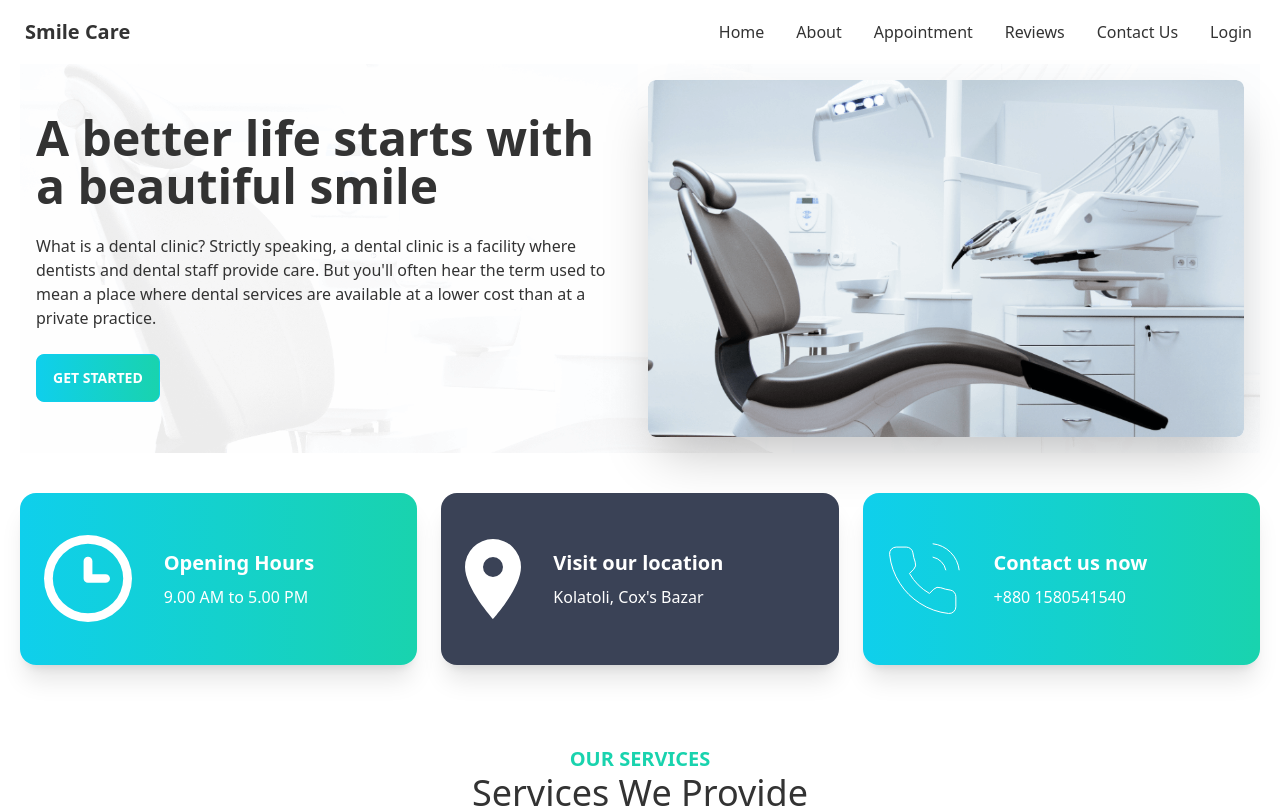
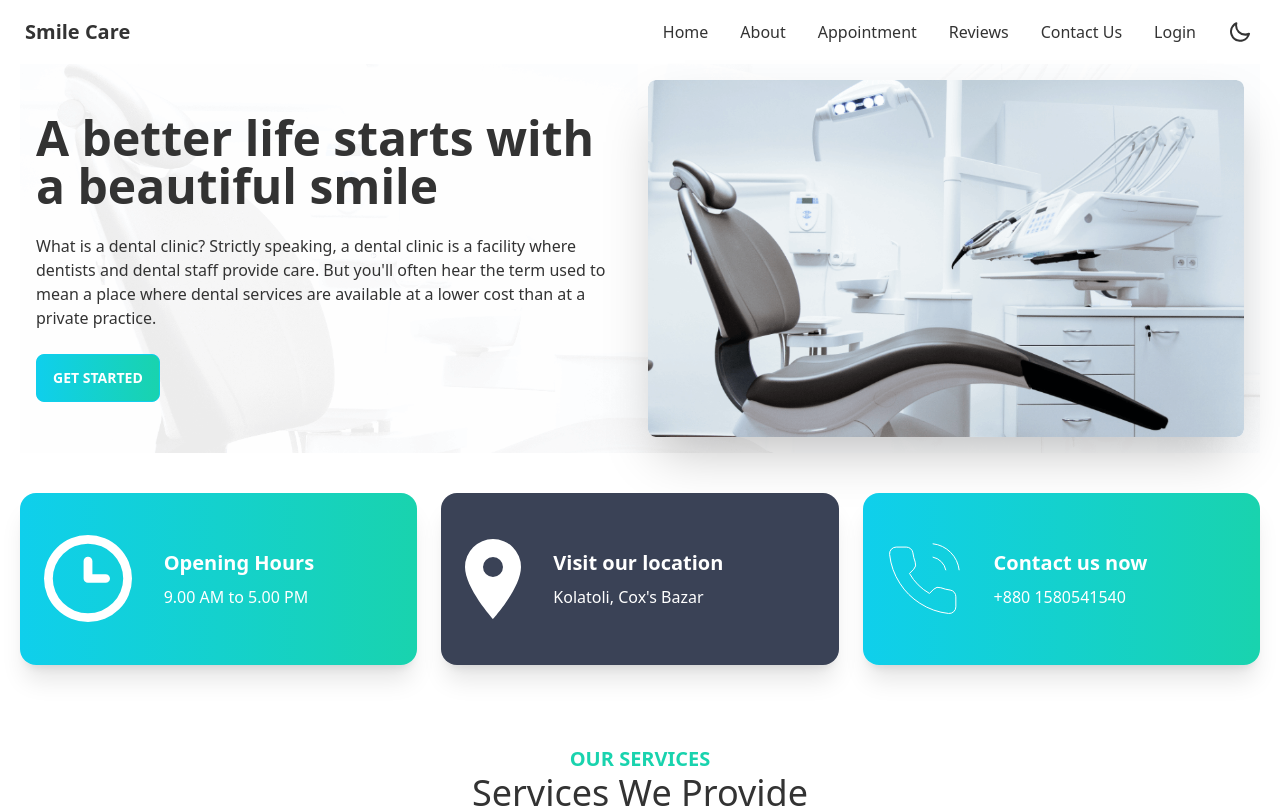
Before and after one commit to mizbauddintareq/smile-care, a React (Create React App) app: page / in a window 1280 px wide. Shown: the top 808 px of the page. Built offline with nearby package versions, Linux system fonts and the light colour scheme.

Commit message:
added darkmode for home page

```diff
--- a/public/index.html
+++ b/public/index.html
@@ -24,9 +24,9 @@
       work correctly both with client-side routing and a non-root public URL.
       Learn how to configure a non-root public URL by running `npm run build`.
     -->
-    <title>React App</title>
+    <title>Smile Care</title>
   </head>
-  <body>
+  <body className="dark">
     <noscript>You need to enable JavaScript to run this app.</noscript>
     <div id="root"></div>
     <!--
--- a/src/App.js
+++ b/src/App.js
@@ -3,7 +3,7 @@
 
 function App() {
   return (
-    <div className="max-w-[1440px] mx-auto">
+    <div className="max-w-[1440px] mx-auto dark:bg-slate-900 dark:text-white">
       <RouterProvider router={router} />
     </div>
   );
--- a/src/Pages/Home/Home/Home.js
+++ b/src/Pages/Home/Home/Home.js
@@ -8,7 +8,7 @@
 
 const Home = () => {
   return (
-    <div className="mx-5">
+    <div className="mx-5 dark:mx-0">
       <Banner />
       <InfoCards />
       <Services />
--- a/src/Pages/Home/InfoCards/InfoCards.js
+++ b/src/Pages/Home/InfoCards/InfoCards.js
@@ -28,7 +28,7 @@
     },
   ];
   return (
-    <div className="grid gap-6 mt-10 grid-cols-1 md:grid-cols-2 lg:grid-cols-3">
+    <div className="grid gap-6 dark:p-6 mt-10 grid-cols-1 md:grid-cols-2 lg:grid-cols-3">
       {cardData.map((info) => (
         <InfoCard key={info.id} data={info} />
       ))}
--- a/src/Pages/Home/Services/Service.js
+++ b/src/Pages/Home/Services/Service.js
@@ -1,7 +1,7 @@
 const Service = ({ data }) => {
   const { name, description, image } = data;
   return (
-    <div className="card bg-base-100 shadow-xl">
+    <div className="card dark:bg-accent shadow-xl">
       <figure className="px-10 pt-10">
         <img src={image} alt="service-img" className="rounded-xl" />
       </figure>
--- a/src/Pages/Home/Services/Services.js
+++ b/src/Pages/Home/Services/Services.js
@@ -35,7 +35,7 @@
         </h4>
         <h2 className="text-4xl">Services We Provide</h2>
       </div>
-      <div className="grid grid-cols-1 md:grid-cols-2 lg:grid-cols-3 gap-8 mt-16">
+      <div className="grid dark:p-6 grid-cols-1 md:grid-cols-2 lg:grid-cols-3 gap-8 mt-16">
         {serviceData.map((service) => (
           <Service key={service.id} data={service} />
         ))}
--- a/src/Pages/Home/Shared/Header/Header.js
+++ b/src/Pages/Home/Shared/Header/Header.js
@@ -1,6 +1,28 @@
+import { useEffect, useState } from "react";
 import { Link } from "react-router-dom";
 
 const Header = () => {
+  const [theme, setTheme] = useState(null);
+
+  useEffect(() => {
+    if (window.matchMedia("(prefers-color-scheme: dark)").matches) {
+      setTheme("dark");
+    } else {
+      setTheme("light");
+    }
+  }, []);
+
+  useEffect(() => {
+    if (theme === "dark") {
+      document.documentElement.classList.add("dark");
+    } else {
+      document.documentElement.classList.remove("dark");
+    }
+  }, [theme]);
+
+  const handleThemeSwitch = () => {
+    setTheme(theme === "dark" ? "light" : "dark");
+  };
   const menuItems = (
     <>
       <li>
@@ -21,11 +43,34 @@
       <li>
         <Link to="/">Login</Link>
       </li>
+      <li>
+        {theme === "light" ? (
+          <button onClick={handleThemeSwitch}>
+            <svg
+              className="swap-off fill-current w-6 h-6"
+              xmlns="http://www.w3.org/2000/svg"
+              viewBox="0 0 24 24"
+            >
+              <path d="M21.64,13a1,1,0,0,0-1.05-.14,8.05,8.05,0,0,1-3.37.73A8.15,8.15,0,0,1,9.08,5.49a8.59,8.59,0,0,1,.25-2A1,1,0,0,0,8,2.36,10.14,10.14,0,1,0,22,14.05,1,1,0,0,0,21.64,13Zm-9.5,6.69A8.14,8.14,0,0,1,7.08,5.22v.27A10.15,10.15,0,0,0,17.22,15.63a9.79,9.79,0,0,0,2.1-.22A8.11,8.11,0,0,1,12.14,19.73Z" />
+            </svg>
+          </button>
+        ) : (
+          <button onClick={handleThemeSwitch}>
+            <svg
+              className="swap-on fill-current w-6 h-6"
+              xmlns="http://www.w3.org/2000/svg"
+              viewBox="0 0 24 24"
+            >
+              <path d="M5.64,17l-.71.71a1,1,0,0,0,0,1.41,1,1,0,0,0,1.41,0l.71-.71A1,1,0,0,0,5.64,17ZM5,12a1,1,0,0,0-1-1H3a1,1,0,0,0,0,2H4A1,1,0,0,0,5,12Zm7-7a1,1,0,0,0,1-1V3a1,1,0,0,0-2,0V4A1,1,0,0,0,12,5ZM5.64,7.05a1,1,0,0,0,.7.29,1,1,0,0,0,.71-.29,1,1,0,0,0,0-1.41l-.71-.71A1,1,0,0,0,4.93,6.34Zm12,.29a1,1,0,0,0,.7-.29l.71-.71a1,1,0,1,0-1.41-1.41L17,5.64a1,1,0,0,0,0,1.41A1,1,0,0,0,17.66,7.34ZM21,11H20a1,1,0,0,0,0,2h1a1,1,0,0,0,0-2Zm-9,8a1,1,0,0,0-1,1v1a1,1,0,0,0,2,0V20A1,1,0,0,0,12,19ZM18.36,17A1,1,0,0,0,17,18.36l.71.71a1,1,0,0,0,1.41,0,1,1,0,0,0,0-1.41ZM12,6.5A5.5,5.5,0,1,0,17.5,12,5.51,5.51,0,0,0,12,6.5Zm0,9A3.5,3.5,0,1,1,15.5,12,3.5,3.5,0,0,1,12,15.5Z" />
+            </svg>
+          </button>
+        )}
+      </li>
     </>
   );
 
   return (
-    <div className="navbar bg-base-100">
+    <div className="navbar">
       <div className="navbar-start">
         <div className="dropdown">
           <label tabIndex={0} className="btn btn-ghost lg:hidden">
@@ -46,7 +91,7 @@
           </label>
           <ul
             tabIndex={0}
-            className="menu menu-compact dropdown-content mt-3 p-2 shadow bg-base-100 rounded-box w-52"
+            className="menu dark:bg-accent menu-compact dropdown-content mt-3 p-2 shadow bg-base-100 rounded-box w-52"
           >
             {menuItems}
           </ul>
--- a/src/Pages/Home/Testimonial/ReviewCard.js
+++ b/src/Pages/Home/Testimonial/ReviewCard.js
@@ -1,7 +1,7 @@
 const ReviewCard = ({ data }) => {
   const { name, location, review, image } = data;
   return (
-    <div className="card shadow-xl">
+    <div className="card dark:bg-accent shadow-xl">
       <div className="card-body">
         <p>{review}</p>
         <div className="card-actions justify-start items-center mt-6">
--- a/src/Pages/Home/Testimonial/Testimonial.js
+++ b/src/Pages/Home/Testimonial/Testimonial.js
@@ -32,7 +32,7 @@
     },
   ];
   return (
-    <section className="mt-20">
+    <section className="mt-20 dark:p-6">
       <div className="flex justify-between">
         <div>
           <h4 className="text-xl font-bold text-secondary">Testimonial</h4>
--- a/tailwind.config.js
+++ b/tailwind.config.js
@@ -1,6 +1,7 @@
 /** @type {import('tailwindcss').Config} */
 module.exports = {
   content: ["./src/**/*.{js,jsx,ts,tsx}"],
+  darkMode: "class",
   theme: {
     extend: {},
   },
```
